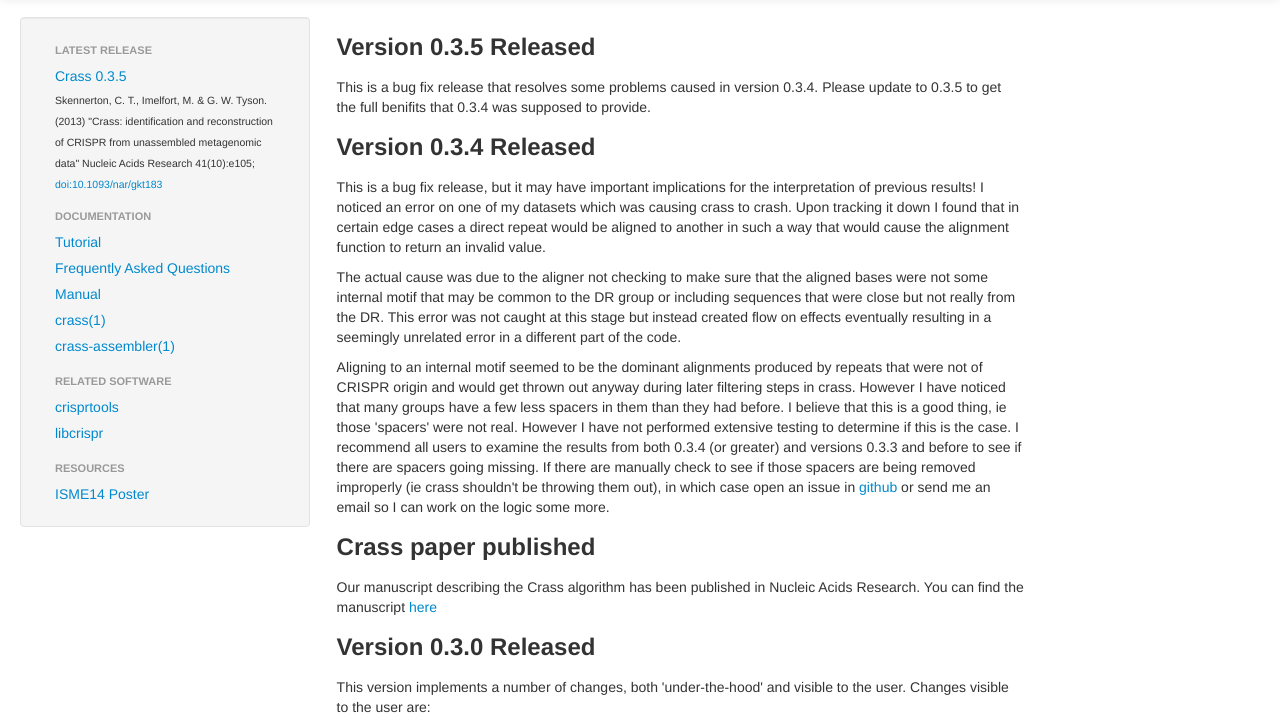
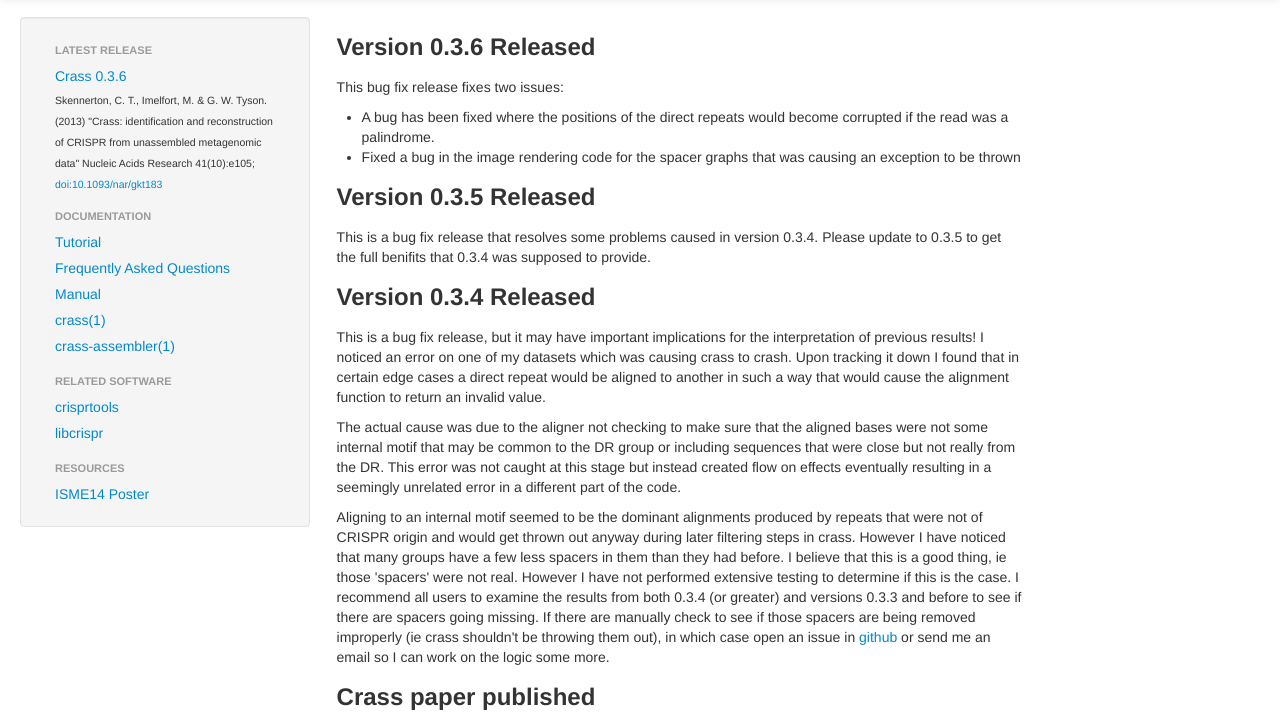
Before and after one commit to ctSkennerton/crass, a plain HTML site: page news.html in a window 1280 px wide. Shown: the part 43-767 px from the top of the page. Drawn offline with nearby package versions, Linux system fonts and the light colour scheme.

Commit message:
Update version info and news

```diff
--- a/news.html
+++ b/news.html
@@ -61,7 +61,7 @@
           <div class="well sidebar-nav">
             <ul class="nav nav-list">
 			  <li class="nav-header">Latest Release</li>
-              <li><a href="https://github.com/ctSkennerton/crass/archive/v0.3.5.tar.gz">Crass 0.3.5</a></li>
+              <li><a href="https://github.com/ctSkennerton/crass/archive/v0.3.6.tar.gz">Crass 0.3.6</a></li>
 <li> <small class="crass">Skennerton, C. T., Imelfort, M. &amp; G. W. Tyson. (2013) "Crass: identification and reconstruction of CRISPR from unassembled metagenomic data" Nucleic Acids Research 41(10):e105; <a href="http://nar.oxfordjournals.org/content/41/10/e105.long">doi:10.1093/nar/gkt183</a> </small> </li>
               <li class="nav-header">Documentation</li>
               <li><a href="Tutorial.html">Tutorial</a></li>
@@ -82,6 +82,16 @@
 
           <div class="row-fluid">
             <div class="span9">
+              <h3>Version 0.3.6 Released</h3>
+              <p>This bug fix release fixes two issues:</p>
+              <ul>
+                <li>A bug has been fixed where the positions of the direct repeats
+                  would become corrupted if the read was a palindrome.
+                </li>
+                <li>Fixed a bug in the image rendering code for the spacer graphs that
+                  was causing an exception to be thrown
+                </li>
+              </ul>
               <h3>Version 0.3.5 Released</h3>
                 <p>This is a bug fix release that resolves some problems caused in
                    version 0.3.4.  Please update to 0.3.5 to get the full benifits
```
Also changed, not shown: FAQ.html (+1 -1 lines), Tutorial.html (+1 -1 lines), index.html (+3 -3 lines).
